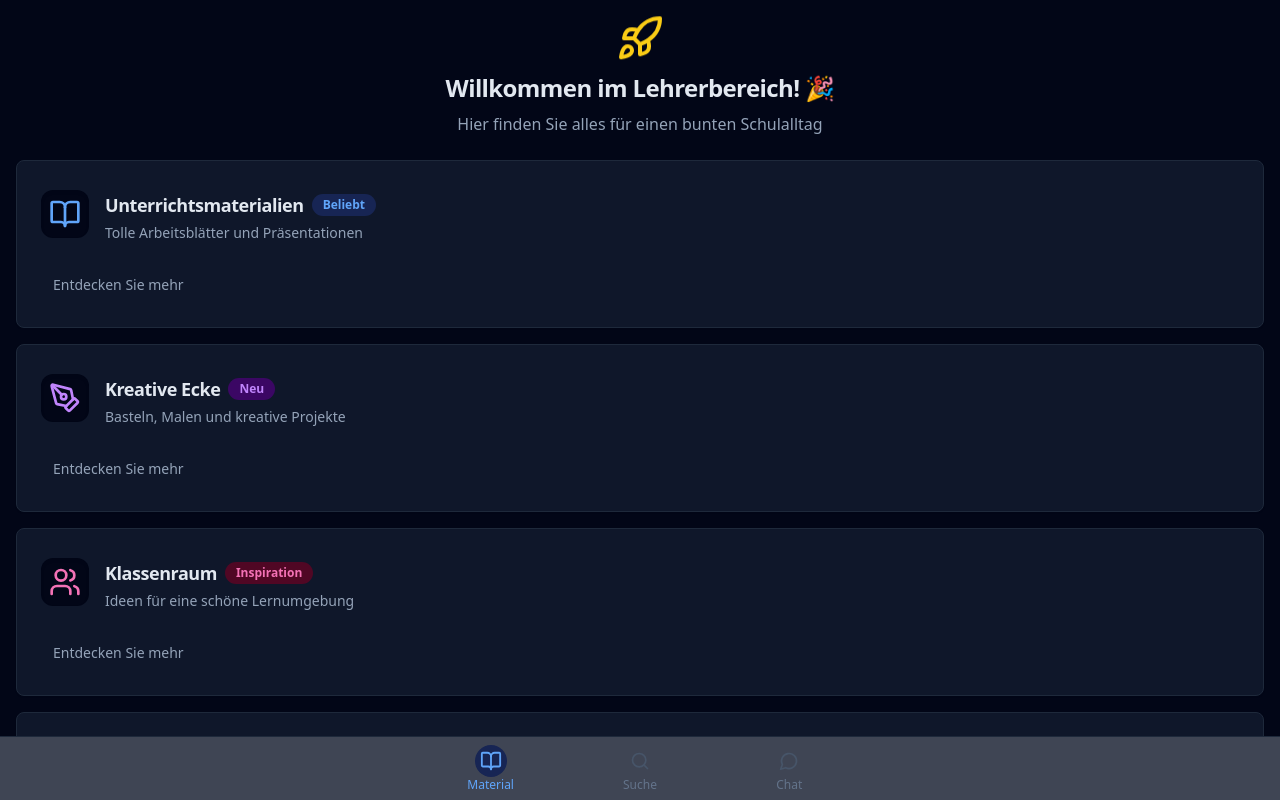
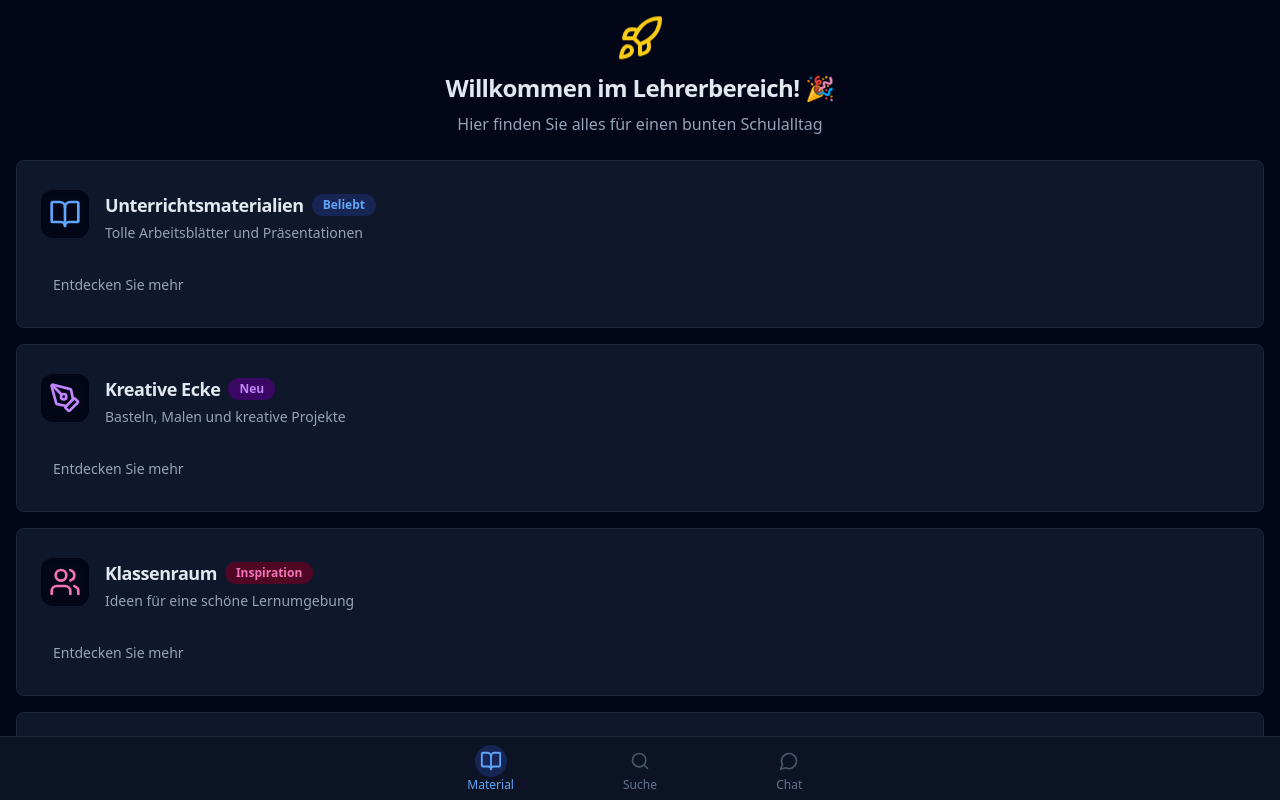
Before and after one commit to altanlabs/87a7cc-stuttgart-test, a React (Vite) app: page /resources in a window 1280 px wide. Built offline with nearby package versions, Linux system fonts and the light colour scheme.

Commit message:
New commit

```diff
--- a/src/index.css
+++ b/src/index.css
@@ -4,54 +4,6 @@
 
 @layer base {
   :root {
-    --background: 0 0% 100%;
-    --foreground: 222.2 84% 4.9%;
-
-    --card: 0 0% 100%;
-    --card-foreground: 222.2 84% 4.9%;
-
-    --popover: 0 0% 100%;
-    --popover-foreground: 222.2 84% 4.9%;
-
-    --primary: 222.2 47.4% 11.2%;
-    --primary-foreground: 210 40% 98%;
-
-    --secondary: 210 40% 96.1%;
-    --secondary-foreground: 222.2 47.4% 11.2%;
-
-    --muted: 210 40% 96.1%;
-    --muted-foreground: 215.4 16.3% 46.9%;
-
-    --accent: 210 40% 96.1%;
-    --accent-foreground: 222.2 47.4% 11.2%;
-
-    --destructive: 0 84.2% 60.2%;
-    --destructive-foreground: 210 40% 98%;
-
-    --border: 214.3 31.8% 91.4%;
-    --input: 214.3 31.8% 91.4%;
-    --ring: 222.2 84% 4.9%;
-
-    --radius: 0.5rem;
-
-    --sidebar-background: 0 0% 98%;
-
-    --sidebar-foreground: 240 5.3% 26.1%;
-
-    --sidebar-primary: 240 5.9% 10%;
-
-    --sidebar-primary-foreground: 0 0% 98%;
-
-    --sidebar-accent: 240 4.8% 95.9%;
-
-    --sidebar-accent-foreground: 240 5.9% 10%;
-
-    --sidebar-border: 220 13% 91%;
-
-    --sidebar-ring: 217.2 91.2% 59.8%;
-  }
-
-  .dark {
     --background: 222.2 84% 4.9%;
     --foreground: 210 40% 98%;
 
@@ -79,14 +31,17 @@
     --border: 217.2 32.6% 17.5%;
     --input: 217.2 32.6% 17.5%;
     --ring: 212.7 26.8% 83.9%;
-    --sidebar-background: 240 5.9% 10%;
-    --sidebar-foreground: 240 4.8% 95.9%;
-    --sidebar-primary: 224.3 76.3% 48%;
-    --sidebar-primary-foreground: 0 0% 100%;
-    --sidebar-accent: 240 3.7% 15.9%;
-    --sidebar-accent-foreground: 240 4.8% 95.9%;
-    --sidebar-border: 240 3.7% 15.9%;
-    --sidebar-ring: 217.2 91.2% 59.8%;
+
+    --radius: 0.5rem;
+
+    --sidebar-background: 222.2 84% 4.9%;
+    --sidebar-foreground: 210 40% 98%;
+    --sidebar-primary: 210 40% 98%;
+    --sidebar-primary-foreground: 222.2 84% 4.9%;
+    --sidebar-accent: 217.2 32.6% 17.5%;
+    --sidebar-accent-foreground: 210 40% 98%;
+    --sidebar-border: 217.2 32.6% 17.5%;
+    --sidebar-ring: 212.7 26.8% 83.9%;
   }
 }
 
@@ -96,6 +51,6 @@
   }
 
   body {
-    @apply bg-background text-foreground;
+    @apply bg-[#020617] text-foreground;
   }
 }
```
